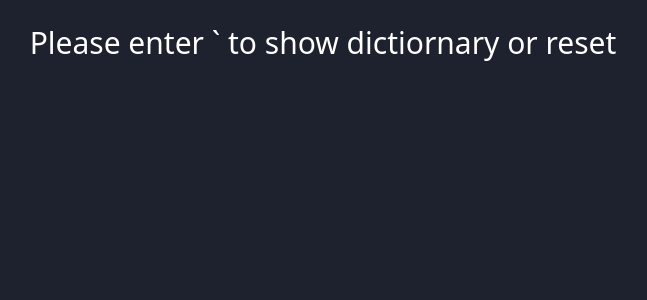
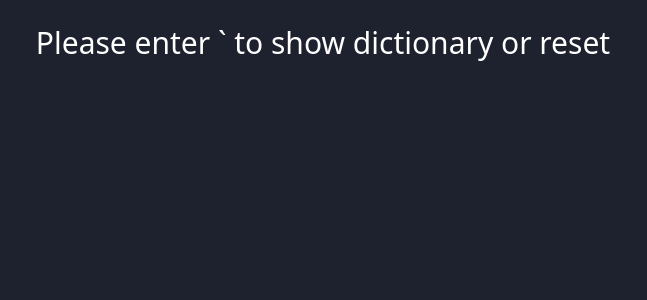
Before and after one commit to JackTiew/simple-game, a React (Create React App) app: page / in a window 1280 px wide. Shown: the top 300 px of the page, without its empty margins (317-964 px from the left). Built offline with nearby package versions, Linux system fonts and the light colour scheme.

Commit message:
Fix typo.

```diff
--- a/src/App.js
+++ b/src/App.js
@@ -108,7 +108,7 @@ const App = () => {
 	return (
 		<div>
 			<div className='flex justify-center text-[30px] mt-[20px]'>
-				Please enter ` to show dictiornary or reset
+				Please enter ` to show dictionary or reset
 			</div>
 			<div className={`${showDict ? 'show-dict' : 'hide-dict' } flex justify-center w-screen h-[80dvh] pt-[10px] relative`}>
 				<textarea className='w-[80%] p-[20px] outline text-[#000000] text-[2rem] resize-none' value={dict} onChange={event => { console.log(event.target.value); setDict(event.target.value)}} />
```
